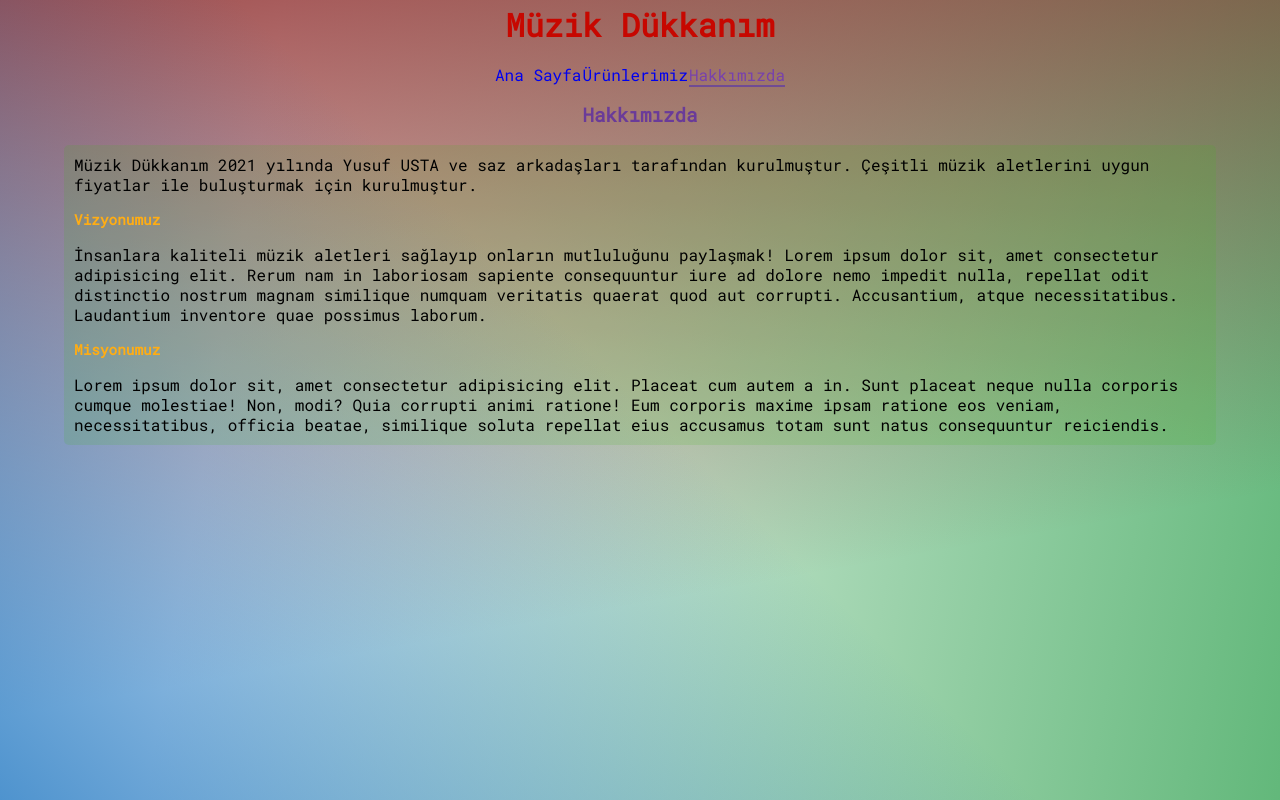
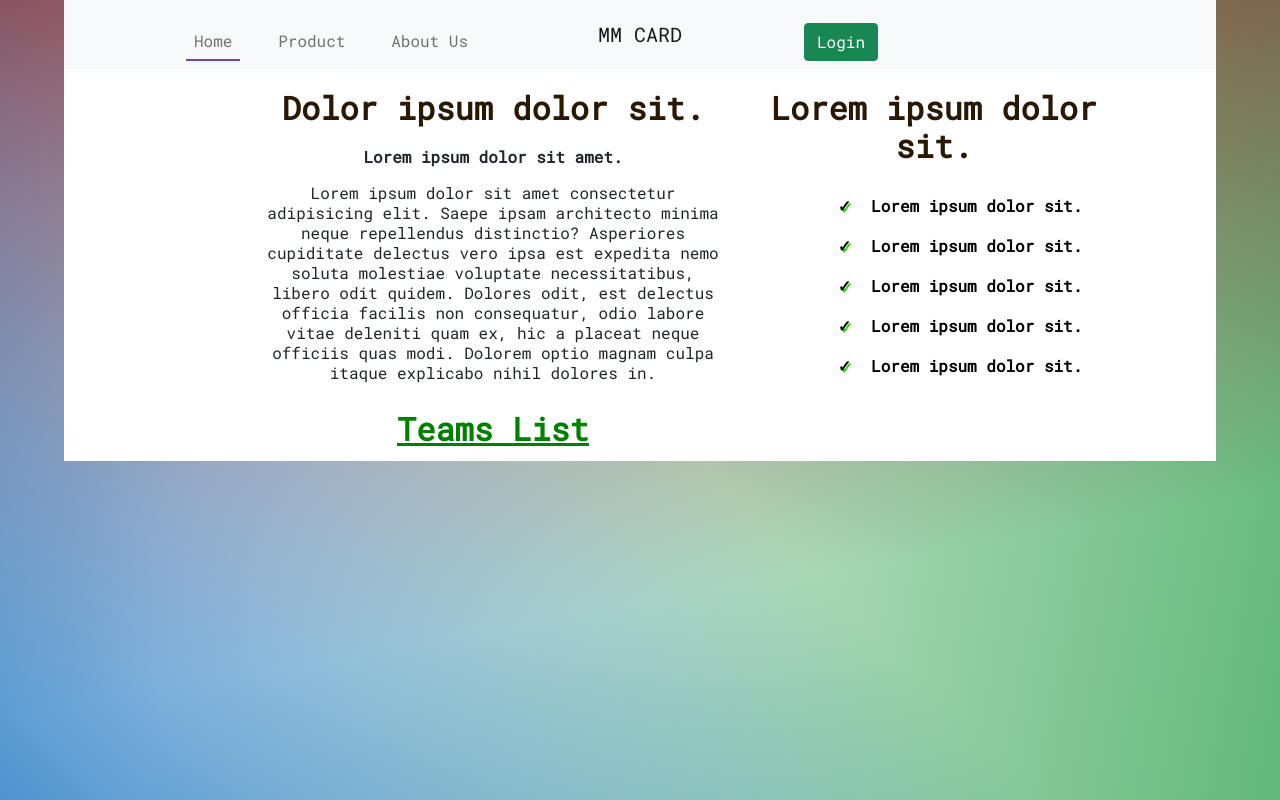
Before and after one commit to yusta33/Css-odevi, a plain HTML site: page about-us.html in a window 1280 px wide. Drawn offline with nearby package versions, Linux system fonts and the light colour scheme.

Commit message:
Update about-us.html

```diff
--- a/about-us.html
+++ b/about-us.html
@@ -1,55 +1,106 @@
 <!DOCTYPE html>
-<html lang="tr">
-
+<html lang="en">
 <head>
     <meta charset="UTF-8">
     <meta http-equiv="X-UA-Compatible" content="IE=edge">
     <meta name="viewport" content="width=device-width, initial-scale=1.0">
-    <title>Müzik Dükkanım</title>
-    <link rel="stylesheet" href="./css/style.css">
+    <link href="https://cdn.jsdelivr.net/npm/bootstrap@5.1.0/dist/css/bootstrap.min.css" rel="stylesheet" integrity="sha384-KyZXEAg3QhqLMpG8r+8fhAXLRk2vvoC2f3B09zVXn8CA5QIVfZOJ3BCsw2P0p/We" crossorigin="anonymous">
+    <link rel="stylesheet" href="css/style.css">
+    <link rel="stylesheet" href="css/foother.css">
+    <link rel="stylesheet" href="https://cdnjs.cloudflare.com/ajax/libs/font-awesome/4.7.0/css/font-awesome.min.css">
+    <title>About Us</title>
+    <style>
+        ul {
+        list-style: none;
+        }
+
+        .Text ul li:before {
+        content: '✓';
+        color: black;
+        text-shadow: 2px 2px rgb(42, 223, 18);
+        padding: 20px;
+        }
+        .Text ul li {
+        color: black;
+        padding: 10px;
+        font-weight: bold;
+        }
+        .teamlist a{
+            color: green;
+            font-weight: bold;
+            font-size: 2em;
+        }
+        .title{
+            font-weight: bold;
+            font-size: 2em;
+            color: rgb(43, 24, 3);
+        }
+</style>
+
 </head>
+<body>
 
-<body>
-    <header id="top">
-        <h1 class="logo tc">Müzik Dükkanım</h1>
-        <nav>
-            <ul>
-                <li>
-                    <a class="menu-item" href="./index.html">Ana Sayfa</a>
+
+   <!-- NavBar -->
+   <nav class="navbar navbar-expand-md sticky-top navbar-light bg-light">
+    <div class="navbar-collapse collapse w-100 order-1 order-md-0 dual-collapse2">
+        <ul class="navbar-nav mr-auto">
+            <li class="nav-item active">
+                <a class="nav-link" href="HomePage.html">Home </a>
             </li>
-                <li>
-                    <a class="menu-item" href="./products.html">Ürünlerimiz</a>
+            <li class="nav-item">
+                <a class="nav-link" href="Product.html">Product</a>
             </li>
-                <li>
-                    <a class="menu-item active" href="./about-us.html">Hakkımızda</a>
+            <li class="nav-item">
+                <a class="nav-link" href="AboutUs.html">About Us</a>
+            </li>
+            <!-- <li class="nav-item">
+                <a class="nav-link" href="#">Link</a>
+            </li>
+            <li class="nav-item">
+                <a class="nav-link" href="#">Link</a>
+            </li> -->
+        </ul>
+    </div>
+    <div class="mx-auto order-0">
+        <a class="navbar-brand mx-auto" href="HomePage.html">MM CARD</a>
+        <button class="navbar-toggler" type="button" data-toggle="collapse" data-target=".dual-collapse2">
+            <span class="navbar-toggler-icon"></span>
+        </button>
+    </div>
+    <div class="navbar-collapse collapse w-100 order-3 dual-collapse2">
+        <ul class="navbar-nav ml-auto">
+            <li class="nav-item">
+                <input type="button" class="btn btn-success" onclick=relocate_home() value="Login">
             </li>
         </ul>
+    </div>
   </nav>
-    </header>
 
-    <main>
-        <h2 class="title tc">Hakkımızda</h2>
-        <article>
-            <p class="text">
+   <div class="comtainer" style="background-color: white;">
+      <div class="row">
+        <div class="col-2"></div>
 
-                Müzik Dükkanım 2021 yılında Yusuf USTA ve saz arkadaşları tarafından kurulmuştur. Çeşitli
-                müzik aletlerini uygun fiyatlar ile
-                buluşturmak için kurulmuştur.
-            </p>
-            <h3 class="orange-title">Vizyonumuz</h3>
-            <p class="text">
-                İnsanlara kaliteli müzik aletleri sağlayıp onların mutluluğunu paylaşmak! Lorem ipsum dolor sit, amet consectetur adipisicing elit.
-                Rerum nam in laboriosam sapiente consequuntur iure ad dolore nemo impedit nulla, repellat odit
-                distinctio nostrum magnam similique numquam veritatis quaerat quod aut corrupti. Accusantium, atque
-                necessitatibus. Laudantium inventore quae possimus laborum.
-            </p>
+        <div class="text-center col-sm-12 col-lg-6 col-xl-5">
+          <h2 class="title">Dolor ipsum dolor sit.</h2>
+          <p><strong>Lorem ipsum dolor sit amet.</strong></p>
+          <p>Lorem ipsum dolor sit amet consectetur adipisicing elit. Saepe ipsam architecto minima neque repellendus distinctio? Asperiores cupiditate delectus vero ipsa est expedita nemo soluta molestiae voluptate necessitatibus, libero odit quidem.
+          Dolores odit, est delectus officia facilis non consequatur, odio labore vitae deleniti quam ex, hic a placeat neque officiis quas modi. Dolorem optio magnam culpa itaque explicabo nihil dolores in.</p>
+          <br>
+          <p class="teamlist text-aling"><a href="Teams.html">Teams List</a></p>
+        </div>
 
-            <h3 class="orange-title">Misyonumuz</h3>
-            <p class="text">
-                Lorem ipsum dolor sit, amet consectetur adipisicing elit. Placeat cum autem a in. Sunt placeat neque nulla corporis cumque molestiae! Non, modi? Quia corrupti animi ratione! Eum corporis maxime ipsam ratione eos veniam, necessitatibus, officia beatae, similique soluta repellat eius accusamus totam sunt natus consequuntur reiciendis.
-            </p>
-        </article>
-    </main>
-</body>
+        <div class="Text col-xl-4 col-lg-6 col-sm-12 text-center " >
+            <h2 class="title">Lorem ipsum dolor sit. </h2>
+            <ul>
+                <li>Lorem ipsum dolor sit.</li>
+                <li>Lorem ipsum dolor sit.</li>
+                <li>Lorem ipsum dolor sit.</li>
+                <li>Lorem ipsum dolor sit.</li>
+                <li>Lorem ipsum dolor sit.</li>
+            </ul>
+        </div>
 
-</html>
+        <div class="col-1"></div>
+      </div>
+    </div>
```
Lines whose indentation alone changed are shown as unchanged.
